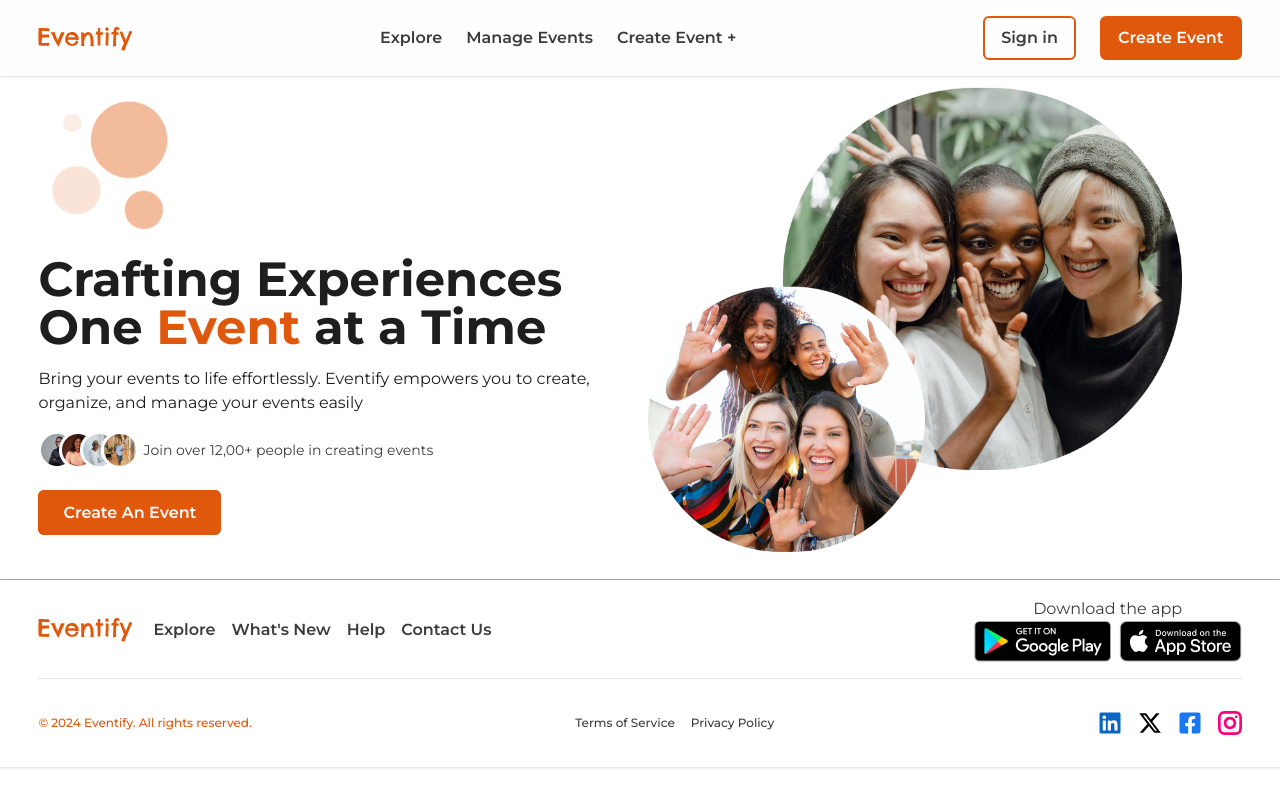
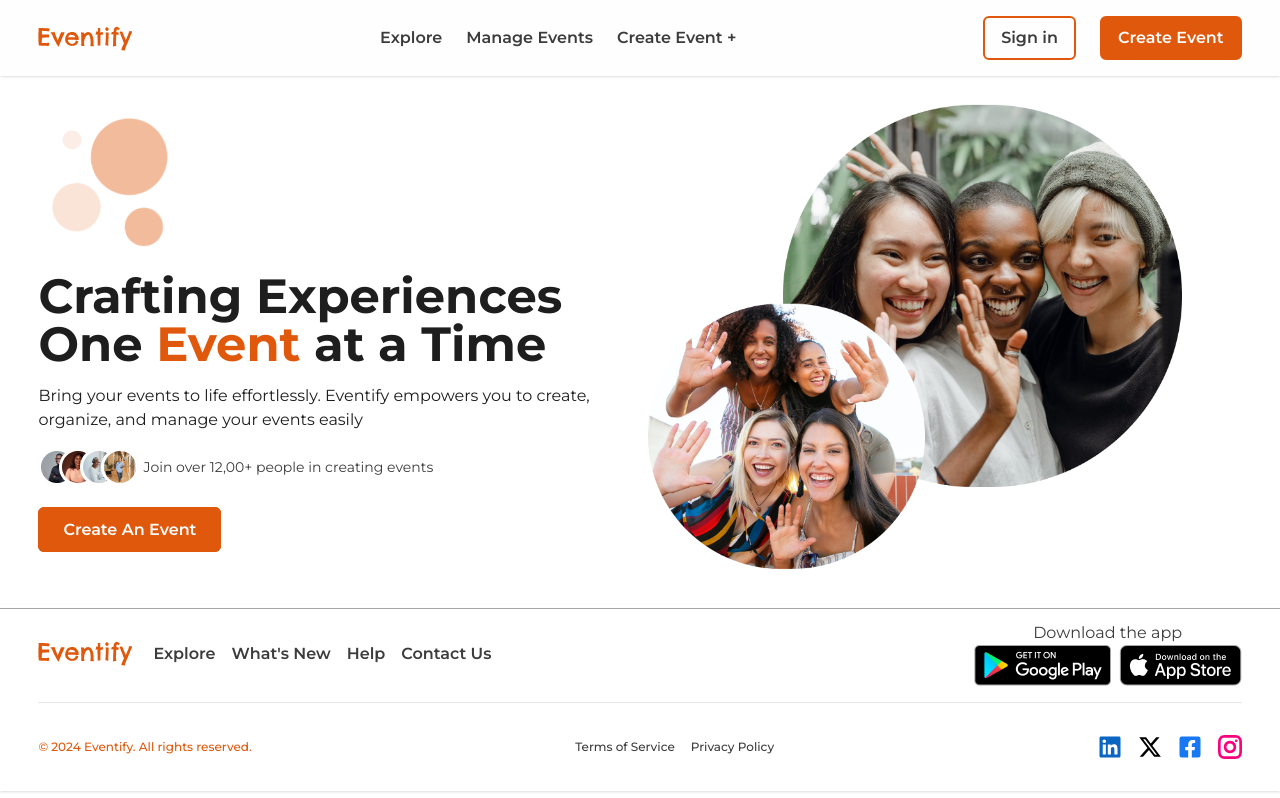
Before and after one commit to IamNaeto/eventify, a React (Vite) app in the folder frontend/: page / in a window 1280 px wide. Built offline with nearby package versions, Linux system fonts and the light colour scheme.

Commit message:
frontend/feat/fixes

```diff
--- a/frontend/src/components/utiles/Hero.jsx
+++ b/frontend/src/components/utiles/Hero.jsx
@@ -3,7 +3,7 @@ import { Link } from "react-router-dom";
 
 const Hero = () => {
   return (
-    <section className="relative top-[75px] py-5 px-[3%] border-b grid grid-cols-2 gap-4 border-b-[#A6A6A6]">
+    <section className="relative top-[80px] py-8 px-[3%] border-b grid grid-cols-2 gap-4 border-b-[#A6A6A6]">
       <div className="flex flex-col gap-4">
         <motion.img
           src="/img/eventify-icon.png"
```
